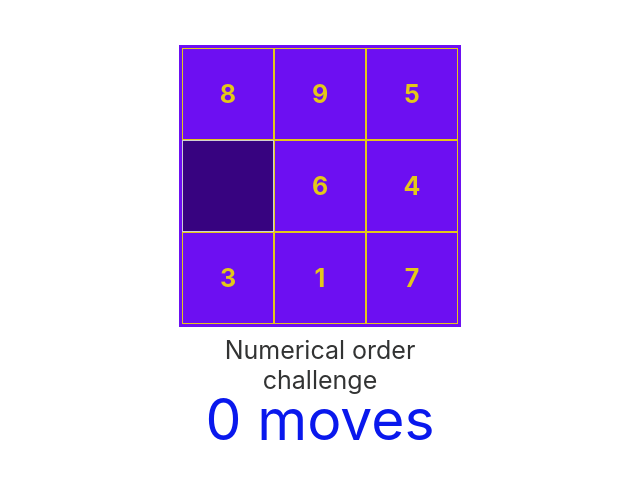
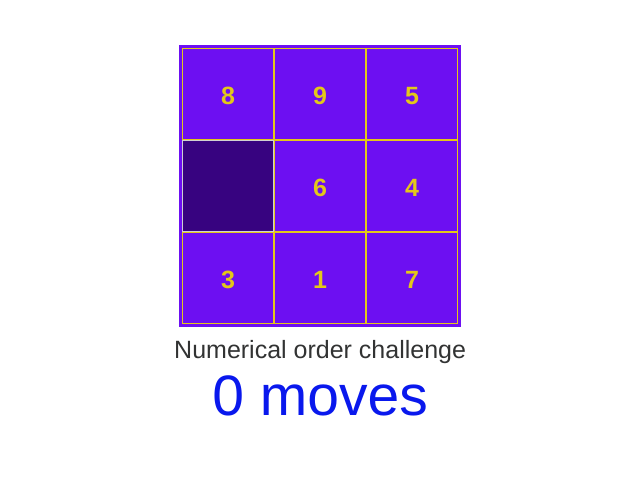
Before and after one commit to nicknicknick4444/reactsquaresgame, a React (Create React App) app: page /numbers in a window 1280 px wide. Shown: the top 478 px of the page, without its empty margins (320-960 px from the left). Built offline with nearby package versions, Linux system fonts and the light colour scheme.

Commit message:
Add files via upload

```diff
--- a/src/App.css
+++ b/src/App.css
@@ -54,10 +54,11 @@
 	float: left;
 	font-size: 25px;
 	font-weight: bold;
+	font-family: helvetica;
 	text-align: center;
 	margin-top: 0;
 	margin-bottom: 0;
-	line-height: 90px;
+	line-height: 92px;
 	box-sizing: content-box;
 	}
 
@@ -126,6 +127,7 @@
 	/*position: relative;
 	top: -276px;*/
 	margin-top: 18px;
+	font-family: helvetica;
 	}
 
 .instructions, .winner {
@@ -151,7 +153,7 @@
 	clear: both;
 	width: 300px;
 	margin: auto;
-	margin-top: -10px;
+	margin-top: -2px;
 	text-align: center;
 	}
 
@@ -180,8 +182,8 @@
 	margin-left: auto;
 	margin-right: auto;
 	width: 200px;
-	line-height: 50px;
-	/*height: 53px;*/
+	line-height: 53px;
+	height: 53px;
 	/*padding-top: 10px;
 	padding-bottom: 13px;*/
 	text-align: center;
@@ -189,6 +191,7 @@
 	color: #6d0ff2;
 	border: 3px #6d0ff2 solid;
 	border-radius: 5px;
+	cursor: pointer;
 	}
 
 .reset:hover {
```
